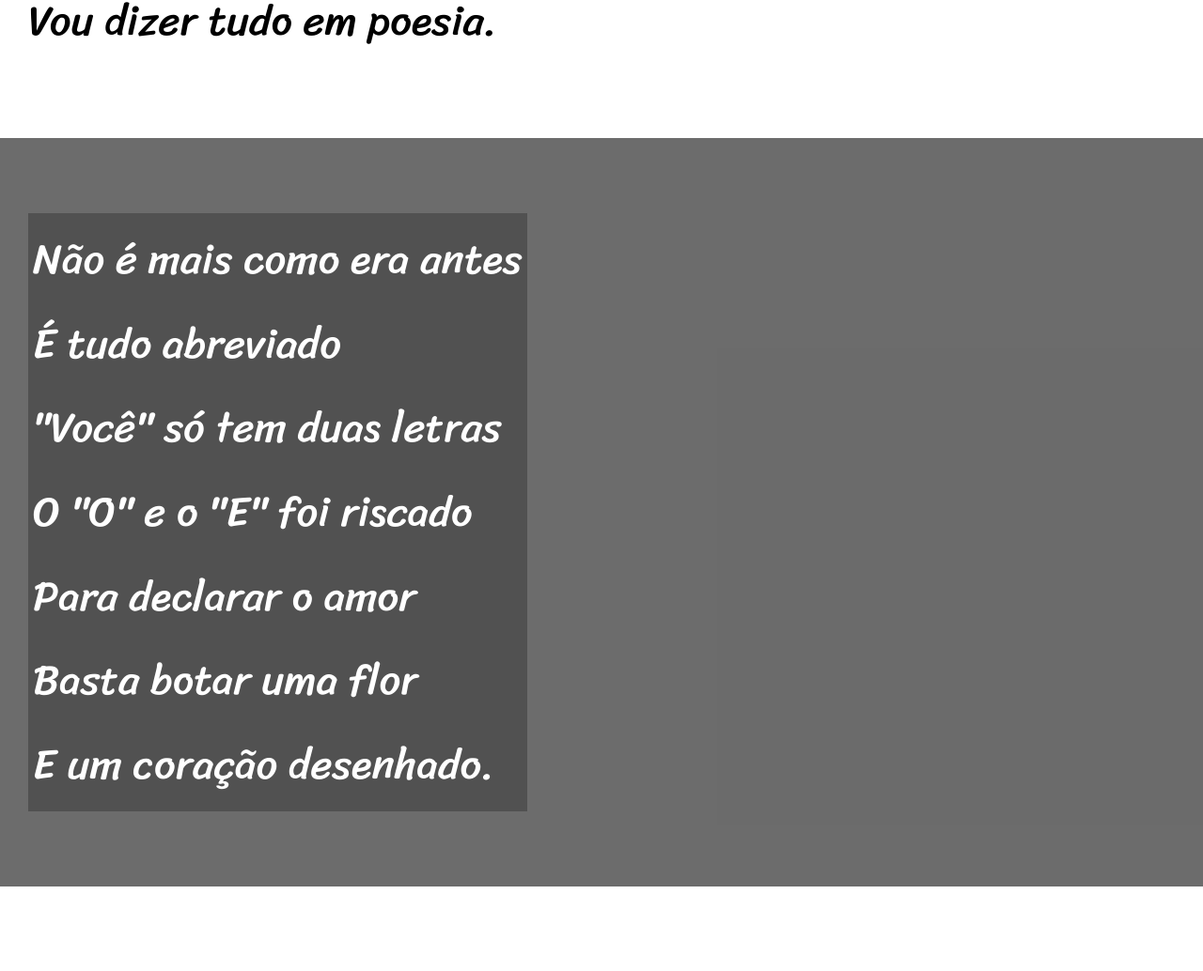
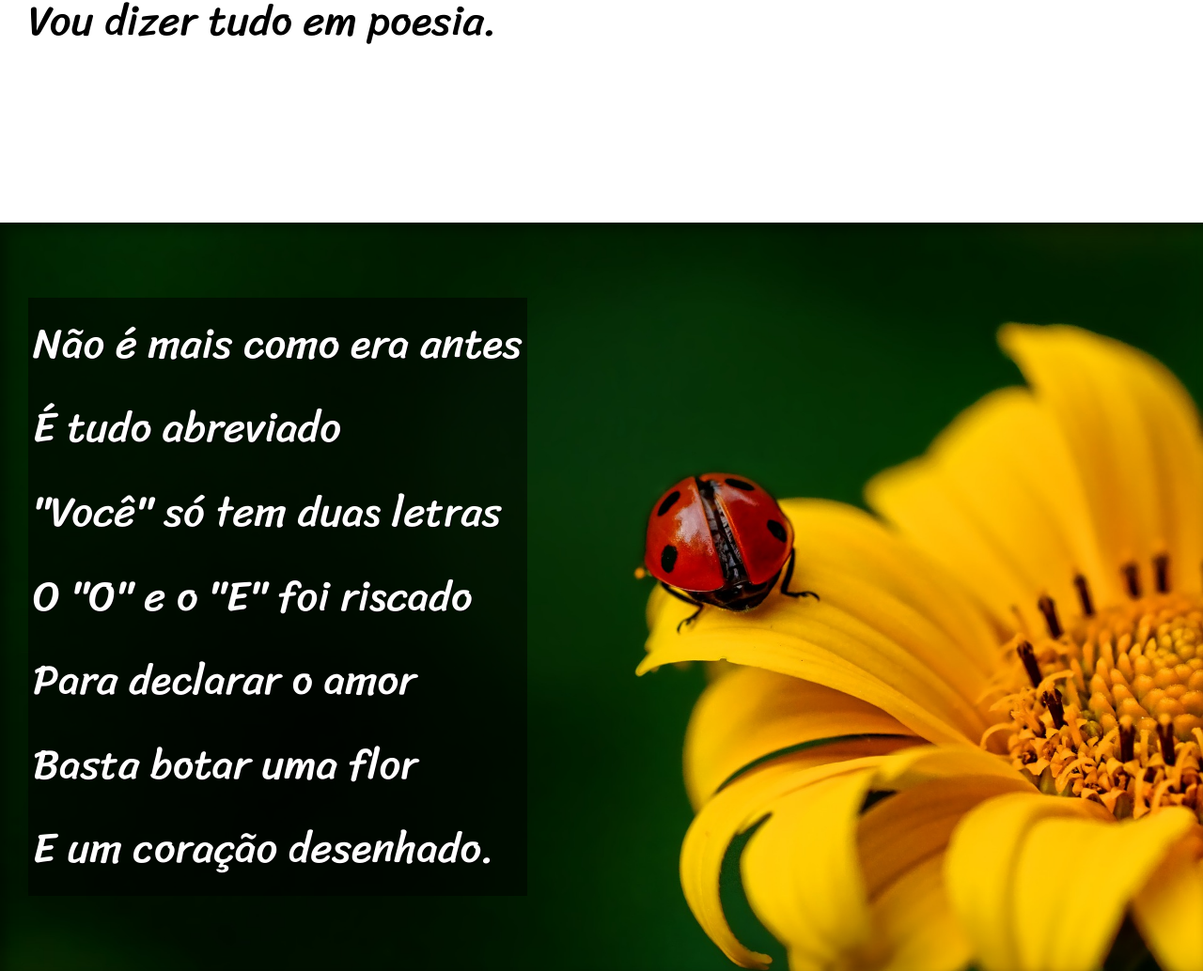
Before and after one commit to MaykonJM/html-css, a plain HTML site: page desafios/d01/index.html in a window 1280 px wide. Shown: the part 900-1934 px from the top of the page at 94% size. Drawn offline with Linux system fonts and the light colour scheme.

Commit message:
término de desafio 1

```diff
--- a/desafios/d01/estilo/style.css
+++ b/desafios/d01/estilo/style.css
@@ -58,6 +58,11 @@ header {
         font-size: 3.5vw;
     }
 
+    section > p {
+        padding-bottom: 2em;
+
+    }
+
     section.normal {
         background-color: white;
         color: black;
@@ -66,13 +71,27 @@ header {
     section.imagem {
         background-color: rgba(0, 0, 0, 0.363);
         color: white;
+        box-shadow: inset 6px 6px 13px 0px rgba(0, 0, 0, 0.411);
+        background-size: cover;
+        background-attachment: fixed;
     }
 
     section.imagem > p {
         display: inline-block;
         padding: 5px;
-        background-color: rgba(0, 0, 0, 0.253);
+        background-color: rgba(0, 0, 0, 0.514);
+        text-shadow: 1px 1px 0px black;
 
+    }
+
+    section#img01 {
+        background-image: url(../imagens/background001.jpg);
+        background-position: right center;
+
+    }
+
+    section#img02 {
+        background-image: url(../imagens/background002.jpg);
 
     }
 
--- a/desafios/d01/index.html
+++ b/desafios/d01/index.html
@@ -26,7 +26,7 @@
             </p>
         </section>
 
-        <section class="imagem">
+        <section class="imagem" id="img01">
             <p>
                 Não é mais como era antes <br>
                 É tudo abreviado <br>
@@ -62,7 +62,7 @@
 
         </section>
 
-        <section class="imagem">
+        <section class="imagem" id="img02">
             <p>
                 Tenho saudades das cartas <br>
                 Escritas com a própria mão <br>
```
Also changed, not shown: desafios/d01/imagens/._background001.jpg (deleted), desafios/d01/imagens/._background002.jpg (deleted), desafios/d01/imagens/background001.jpg (added), desafios/d01/imagens/background002.jpg (added).
